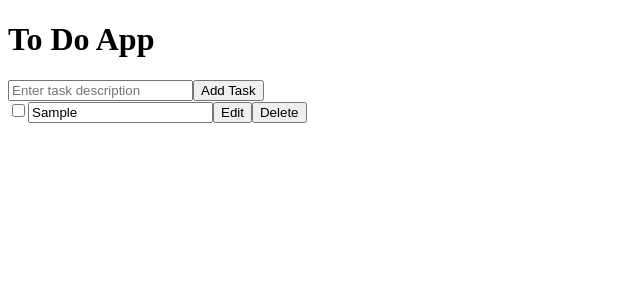
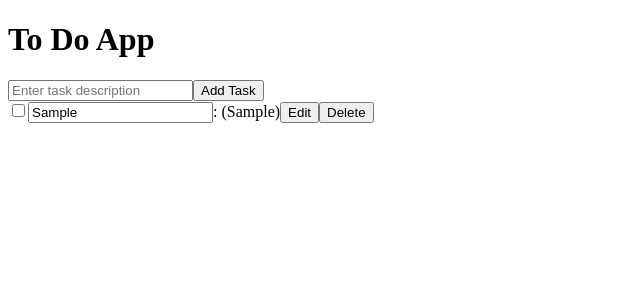
Before and after one commit to itstonyray/my-react-task-list, a React (Vite) app: page / in a window 1280 px wide. Both pictures are taken after typing "Sample" into the empty fields and a click on the button "Add Task". Shown: the top 300 px of the page, without its empty margins (0-640 px from the left). Built offline with nearby package versions, Linux system fonts and the light colour scheme.

Commit message:
se creo hook personalizado

```diff
--- a/src/App.jsx
+++ b/src/App.jsx
@@ -1,66 +1,22 @@
 import { useState, useEffect } from 'react';
-import {Header} from './components/Header';
-import {TaskList} from './components/TaskList';
+import { Header } from './components/Header';
+import { TaskList } from './components/TaskList';
+import useTaskList from './hooks/useTaskList';
 
- const App = () => {
-  const [tasks, setTasks] = useState([]);
+const App = () => {
+  const { tasks, createTask, deleteTask, updateTask, toggleTask } = useTaskList();
   const [description, setDescription] = useState('');
-
-  useEffect(() => {
-    const storedTasks = JSON.parse(localStorage.getItem('tasks')) || [];
-    setTasks(storedTasks);
-  }, []);
-
-  useEffect(() => {
-    localStorage.setItem('tasks', JSON.stringify(tasks));
-  }, [tasks]);
 
   const handleAddTask = (e) => {
     e.preventDefault();
     if (description.trim() !== '') {
-      const newTask = {
-        id: tasks.length + 1,
-        description: description,
-        completed: false,
-      };
-      setTasks([...tasks, newTask]);
+      createTask(description);
       setDescription('');
     }
   };
 
-  const handleToggleTask = (taskId) => {
-    setTasks((prevTasks) => {
-      return prevTasks.map((task) => {
-        if (task.id === taskId) {
-          return {
-            ...task,
-            completed: !task.completed,
-          };
-        }
-        return task;
-      });
-    });
-  };
 
-  const handleEditTask = (taskId, newDescription) => {
-    setTasks((prevTasks) => {
-      return prevTasks.map((task) => {
-        if (task.id === taskId) {
-          return {
-            ...task,
-            description: newDescription,
-          };
-        }
-        return task;
-      });
-    });
-  };
 
-  const handleDeleteTask = (taskId) => {
-    setTasks((prevTasks) => {
-      return prevTasks.filter((task) => task.id !== taskId);
-    });
-  };
 
   return (
     <>
@@ -77,9 +33,9 @@ import {TaskList} from './components/TaskList';
       </form>
       <TaskList
         tasks={tasks}
-        onToggleTask={handleToggleTask}
-        onEditTask={handleEditTask}
-        onDeleteTask={handleDeleteTask}
+        onToggleTask={toggleTask}
+        onEditTask={updateTask}
+        onDeleteTask={deleteTask}
       />
     </>
   );
--- a/src/components/Task.jsx
+++ b/src/components/Task.jsx
@@ -18,16 +18,15 @@ export const Task = ({ id, completed, description, onEditTask, onDeleteTask }) =
   return (
     <div>
       <input type="checkbox" checked={completed} onChange={handleCheckboxChange} />
-      {editedDescription !== null ? (
         <input
           type="text"
           value={editedDescription}
           onChange={(e) => setEditedDescription(e.target.value)}
         />
-      ) : (
+       : (
         <span className={completed ? 'completed' : 'not-completed'}>{description}</span>
-      )}
-     <button onClick={() => {handleEditTask('New Description'); setonClickEdit(!onClickEdit)}}>Edit</button>
+      )
+     <button onClick= {handleEditTask}>Edit</button>
       <button onClick={handleDeleteTask}>Delete</button>
     </div>
   );
--- a/src/components/Tasklist.jsx
+++ b/src/components/Tasklist.jsx
@@ -1,5 +1,8 @@
 import { Task } from './Task';
 export const TaskList = ({ tasks, onToggleTask, onEditTask, onDeleteTask }) => {
+
+
+
 
   return (
 
--- /dev/null
+++ b/src/hooks/useTaskList.jsx
@@ -0,0 +1,75 @@
+import { useReducer, useEffect } from 'react';
+
+const taskListReducer = (state, action) => {
+  switch (action.type) {
+    case 'SET_TASKS':
+      return action.payload;
+    case 'ADD_TASK':
+      return [...state, action.payload];
+    case 'DELETE_TASK':
+      return state.filter((task) => task.id !== action.payload);
+    case 'UPDATE_TASK':
+      return state.map((task) => {
+        if (task.id === action.payload.id) {
+          return {
+            ...task,
+            description: action.payload.newDescription,
+          };
+        }
+        return task;
+      });
+      case 'TOGGLE_TASK':
+    return state.map((task) => {
+      if (task.id === action.payload) {
+        return {
+          ...task,
+          completed: !task.completed,
+        };
+      }
+      return task;
+    });
+    default:
+      return state;
+  }
+};
+
+const useTaskList = () => {
+  const [tasks, dispatch] = useReducer(taskListReducer, []);
+
+  useEffect(() => {
+    const storedTasks = JSON.parse(localStorage.getItem('tasks')) || [];
+    dispatch({ type: 'SET_TASKS', payload: storedTasks });
+  }, []);
+
+  useEffect(() => {
+    localStorage.setItem('tasks', JSON.stringify(tasks));
+  }, [tasks]);
+
+  const createTask = (description) => {
+    const newTask = {
+      id: tasks.length + 1,
+      description: description,
+      completed: false,
+    };
+    dispatch({ type: 'ADD_TASK', payload: newTask });
+  };
+
+  const deleteTask = (taskId) => {
+    dispatch({ type: 'DELETE_TASK', payload: taskId });
+  };
+
+  const updateTask = (taskId, newDescription) => {
+    dispatch({
+      type: 'UPDATE_TASK',
+      payload: { id: taskId, newDescription: newDescription },
+    });
+  };
+
+  const toggleTask = (taskId) => {
+    dispatch({ type: 'TOGGLE_TASK', payload: taskId });
+  };
+
+  return { tasks, createTask, deleteTask, updateTask, toggleTask };
+};
+
+export default useTaskList;
```
